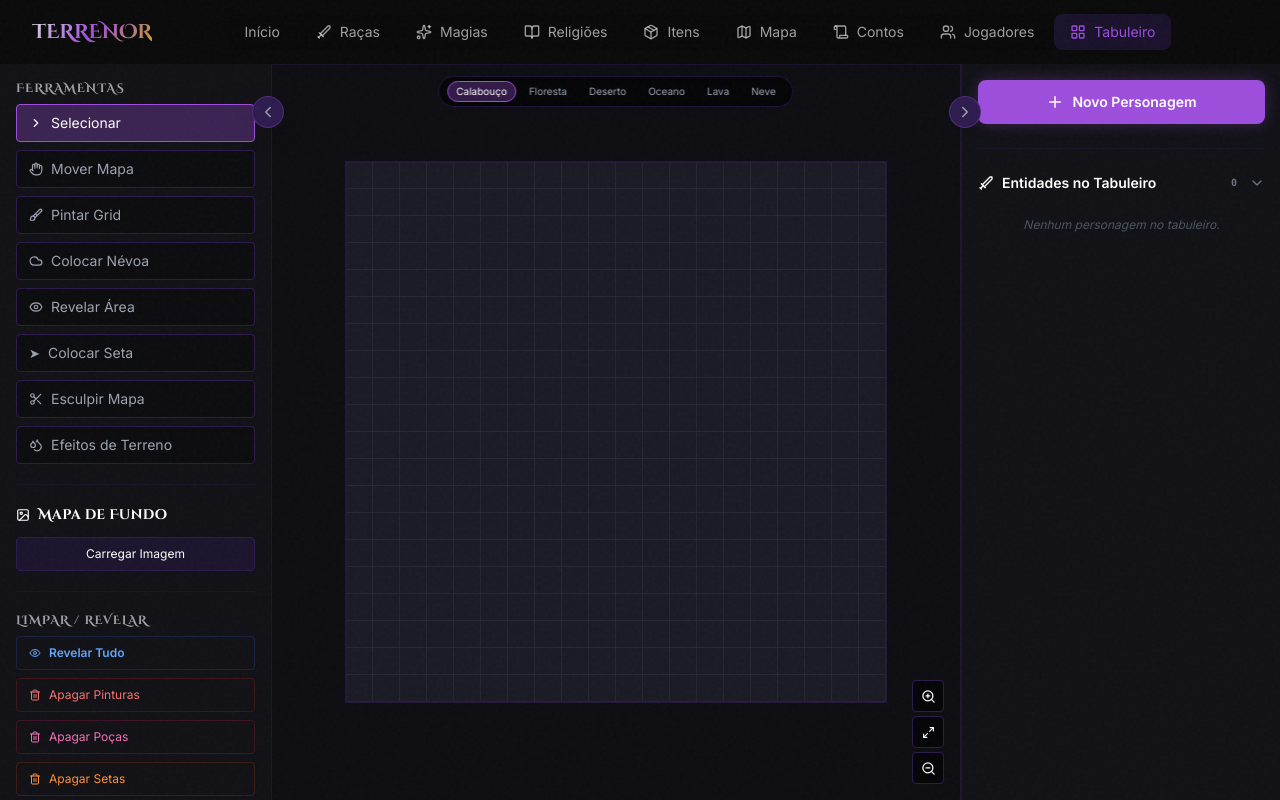
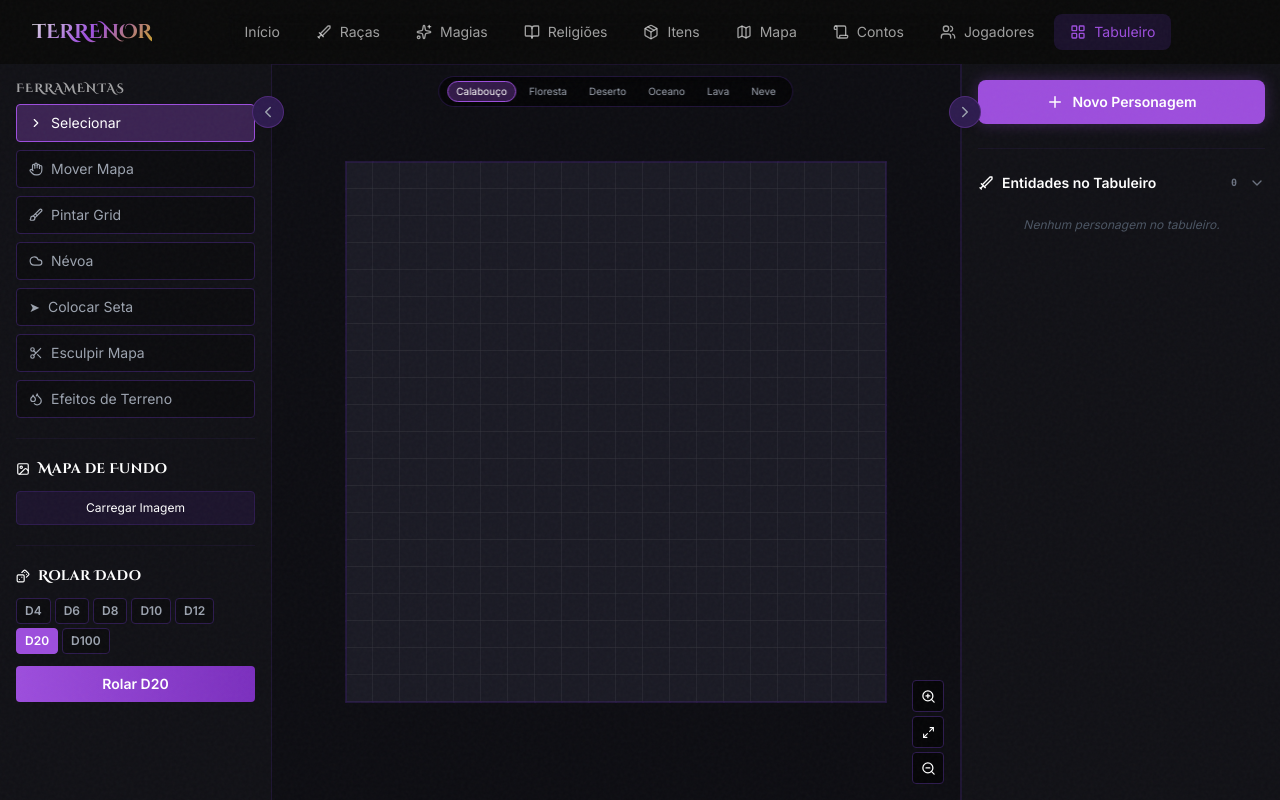
Before and after one commit to lukitas900/Terrenor, a React (Vite) app: page /tabuleiro in a window 1280 px wide. Built offline with nearby package versions, Linux system fonts and the light colour scheme.

Commit message:
feat - ajuste nuvem

```diff
--- a/src/pages/Tabletop/LeftSidebar.tsx
+++ b/src/pages/Tabletop/LeftSidebar.tsx
@@ -87,8 +87,18 @@ export const LeftSidebar = () => {
         <ToolButton tool="select" label="Selecionar" icon={<ChevronRight size={14} />} current={activeTool} onClick={() => setActiveTool('select')} />
         <ToolButton tool="pan"    label="Mover Mapa" icon={<Hand size={14} />} current={activeTool} onClick={() => setActiveTool('pan')} />
         <ToolButton tool="paint"  label="Pintar Grid" icon={<Brush size={14} />} current={activeTool} onClick={() => setActiveTool('paint')} />
-        <ToolButton tool="fog"    label="Colocar Névoa" icon={<Cloud size={14} />} current={activeTool} onClick={() => setActiveTool('fog')} />
-        <ToolButton tool="reveal" label="Revelar Área" icon={<Eye size={14} />} current={activeTool} onClick={() => setActiveTool('reveal')} />
+        <button
+          onClick={() => setActiveTool(activeTool === 'fog' || activeTool === 'reveal' ? 'select' : 'fog')}
+          title="Névoa"
+          className={`flex items-center gap-2 w-full px-3 py-2 rounded text-sm font-medium border transition-all ${
+            activeTool === 'fog' || activeTool === 'reveal'
+              ? 'bg-[#9d4edd]/30 border-[#9d4edd] text-white'
+              : 'bg-black/30 border-[#2d1b4e] text-gray-400 hover:text-white hover:border-[#9d4edd]/50'
+          }`}
+        >
+          <Cloud size={14} />
+          Névoa
+        </button>
         <ToolButton tool="arrow"  label="Colocar Seta" icon={<span style={{fontSize:13}}>➤</span>} current={activeTool} onClick={() => setActiveTool('arrow')} />
         <ToolButton tool="sculpt" label="Esculpir Mapa" icon={<Scissors size={14} />} current={activeTool} onClick={() => setActiveTool('sculpt')} />
 
@@ -150,12 +160,32 @@ export const LeftSidebar = () => {
                 <Trash2 size={12} /> Remover Poça Selecionada
               </button>
             )}
+            <button onClick={clearMapObjects} className="flex items-center gap-2 text-pink-400 text-xs border border-pink-900/40 px-3 py-2 rounded w-full hover:bg-pink-900/10 transition-all">
+              <Trash2 size={12} /> Apagar Todas as Poças
+            </button>
           </div>
           <hr className="border-[#2d1b4e]/30" />
         </>
       )}
       {(activeTool === 'fog' || activeTool === 'reveal') && (
         <>
+          <div className="space-y-2">
+            <h3 className="font-bold text-white text-xs uppercase tracking-widest opacity-60">Modo</h3>
+            <div className="grid grid-cols-2 gap-1">
+              <button
+                onClick={() => setActiveTool('fog')}
+                className={`py-2 rounded text-xs font-bold border transition-all ${activeTool === 'fog' ? 'bg-purple-600 border-purple-400 text-white' : 'bg-black/30 border-[#2d1b4e] text-gray-500 hover:text-white'}`}
+              >
+                ☁️ Colocar
+              </button>
+              <button
+                onClick={() => setActiveTool('reveal')}
+                className={`py-2 rounded text-xs font-bold border transition-all ${activeTool === 'reveal' ? 'bg-blue-600 border-blue-400 text-white' : 'bg-black/30 border-[#2d1b4e] text-gray-500 hover:text-white'}`}
+              >
+                👁 Revelar
+              </button>
+            </div>
+          </div>
           <div className="space-y-2">
             <h3 className="font-bold text-white text-xs uppercase tracking-widest opacity-60">Grupo de Névoa Ativo</h3>
             <div className="grid grid-cols-4 gap-1">
@@ -169,6 +199,17 @@ export const LeftSidebar = () => {
                 </button>
               ))}
             </div>
+            <div className="space-y-1 pt-2">
+              {Object.entries(state.fogOfWar || {}).filter(([_, squares]) => (squares as string[]).length > 0).map(([groupId, squares]) => (
+                <button key={groupId} onClick={() => clearFogGroup(Number(groupId))} className="flex items-center justify-between text-[10px] text-blue-400 hover:text-blue-300 border border-blue-900/40 hover:bg-blue-900/10 px-2 py-1.5 rounded w-full transition-all group">
+                   <span className="flex items-center gap-2"><Eye size={10} /> Revelar Grupo {groupId} ({(squares as string[]).length})</span>
+                   <Trash2 size={10} className="opacity-0 group-hover:opacity-100" />
+                </button>
+              ))}
+            </div>
+            <button onClick={clearFog} className="flex items-center gap-2 text-blue-400 hover:text-blue-300 text-xs border border-blue-900/40 px-3 py-2 rounded w-full font-bold transition-all hover:bg-blue-900/10">
+              <Eye size={12} /> Revelar Tudo
+            </button>
           </div>
           <hr className="border-[#2d1b4e]/30" />
         </>
@@ -260,6 +301,16 @@ export const LeftSidebar = () => {
                 />
               ))}
             </div>
+            {activeTool === 'paint' && (
+              <button onClick={clearGridMarkings} className="flex items-center gap-2 text-red-400 text-xs border border-red-900/40 px-3 py-2 rounded w-full hover:bg-red-900/10 transition-all">
+                <Trash2 size={12} /> Apagar Pinturas
+              </button>
+            )}
+            {activeTool === 'arrow' && (
+              <button onClick={clearArrows} className="flex items-center gap-2 text-orange-400 text-xs border border-orange-900/40 px-3 py-2 rounded w-full hover:bg-orange-900/10 transition-all">
+                <Trash2 size={12} /> Apagar Setas
+              </button>
+            )}
           </div>
           <hr className="border-[#2d1b4e]/30" />
         </>
@@ -276,31 +327,6 @@ export const LeftSidebar = () => {
             Remover Imagem
           </button>
         )}
-      </div>
-
-      <hr className="border-[#2d1b4e]/30" />
-      <div className="space-y-2">
-        <h3 className="font-bold text-white text-xs uppercase tracking-widest opacity-60">Limpar / Revelar</h3>
-        <div className="space-y-1 mb-2">
-          {Object.entries(state.fogOfWar || {}).filter(([_, squares]) => (squares as string[]).length > 0).map(([groupId, squares]) => (
-            <button key={groupId} onClick={() => clearFogGroup(Number(groupId))} className="flex items-center justify-between text-[10px] text-blue-400 hover:text-blue-300 border border-blue-900/40 hover:bg-blue-900/10 px-2 py-1.5 rounded w-full transition-all group">
-               <span className="flex items-center gap-2"><Eye size={10} /> Revelar Grupo {groupId} ({(squares as string[]).length})</span>
-               <Trash2 size={10} className="opacity-0 group-hover:opacity-100" />
-            </button>
-          ))}
-        </div>
-        <button onClick={clearFog} className="flex items-center gap-2 text-blue-400 hover:text-blue-300 text-xs border border-blue-900/40 px-3 py-2 rounded w-full font-bold transition-all hover:bg-blue-900/10">
-          <Eye size={12} /> Revelar Tudo
-        </button>
-        <button onClick={clearGridMarkings} className="flex items-center gap-2 text-red-400 text-xs border border-red-900/40 px-3 py-2 rounded w-full hover:bg-red-900/10 transition-all">
-          <Trash2 size={12} /> Apagar Pinturas
-        </button>
-        <button onClick={clearMapObjects} className="flex items-center gap-2 text-pink-400 text-xs border border-pink-900/40 px-3 py-2 rounded w-full hover:bg-pink-900/10 transition-all">
-          <Trash2 size={12} /> Apagar Poças
-        </button>
-        <button onClick={clearArrows} className="flex items-center gap-2 text-orange-400 text-xs border border-orange-900/40 px-3 py-2 rounded w-full hover:bg-orange-900/10 transition-all">
-          <Trash2 size={12} /> Apagar Setas
-        </button>
       </div>
 
       <hr className="border-[#2d1b4e]/30" />
```
